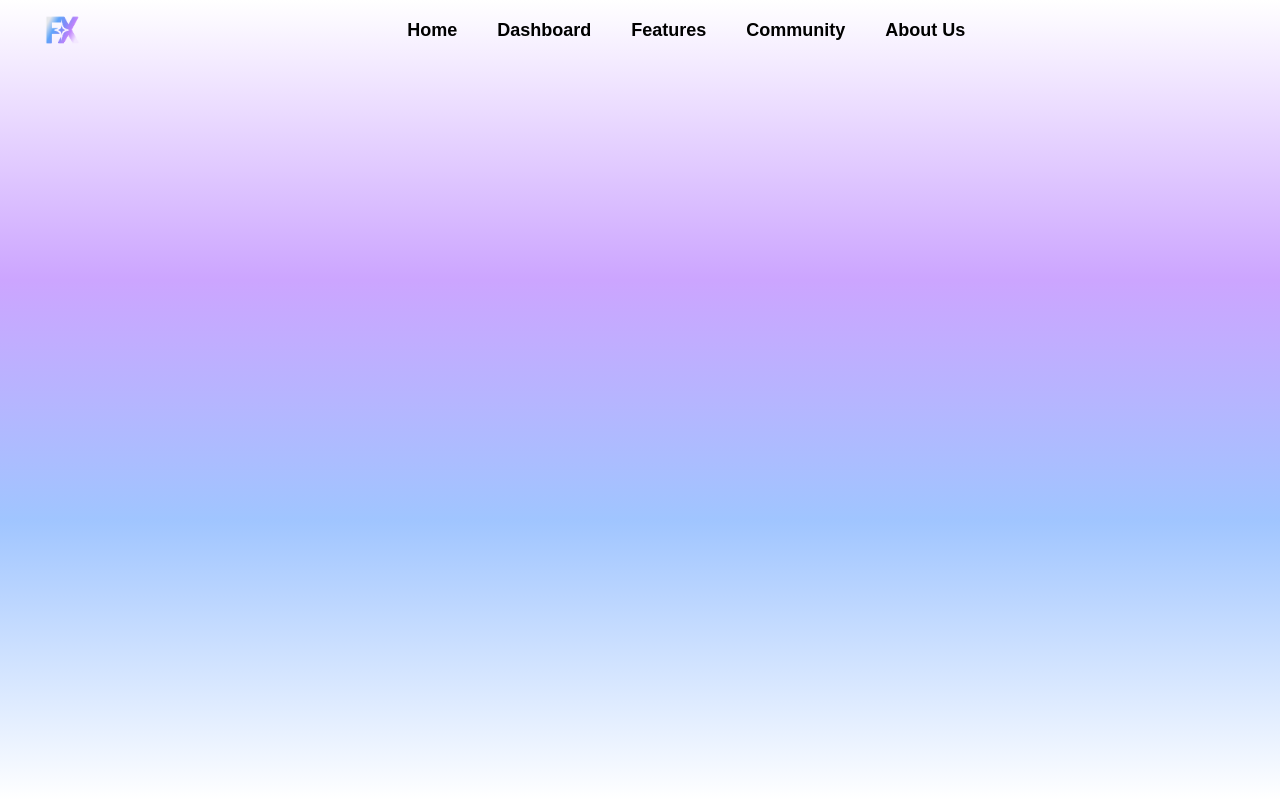
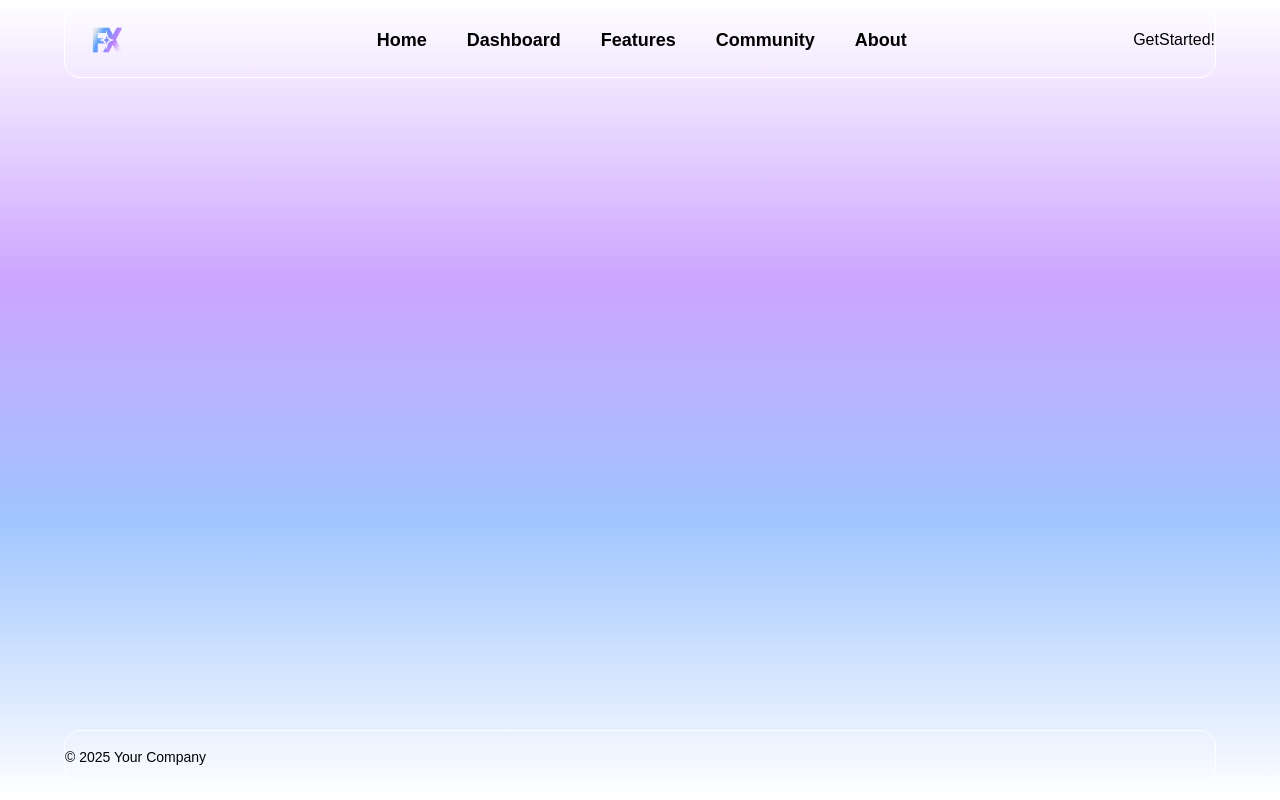
Before and after one commit to moondiverc/sistech-fix, a Next.js app: page / in a window 1280 px wide. Built offline with nearby package versions, Linux system fonts and the light colour scheme.

Commit message:
feat: add header & footer

```diff
--- a/src/app/layout.tsx
+++ b/src/app/layout.tsx
@@ -27,9 +27,10 @@ export default function RootLayout({
   return (
     <html lang="en">
       <body
-        className={`${geistSans.variable} ${geistMono.variable} antialiased`}
+        className={`${geistSans.variable} ${geistMono.variable} antialiased flex flex-col min-h-screen`}
       >
-        <header className="h-15 text-black flex px-4 items-center justify-between">
+        <header className="py-10 h-15 text-black flex px-4 items-center justify-center">
+          <div className="bg-white/10 border border-white rounded-2xl max-w-6xl w-full flex items-center justify-between">
             <Link href="./" className="flex items-center gap-x-2">
               <Image
                 src="/image.png"
@@ -43,12 +44,24 @@ export default function RootLayout({
               <Link href="./products">Dashboard</Link>
               <Link href="./contact">Features</Link>
               <Link href="./contact">Community</Link>
-            <Link href="./contact">About Us</Link>
+              <Link href="./contact">About</Link>
+            </div>
+            <button>GetStarted!</button>
           </div>
         </header>
+
+        <main className="flex-1">
           {children}
+        </main>
+
+        <footer className="text-black w-full px-4 py-4">
+          <div className="border border-white rounded-2xl bg-white/10 max-w-6xl mx-auto py-4 flex items-center justify-between">
+            <p className="text-sm">© 2025 Your Company</p>
+            <div className="flex gap-x-4">
+            </div>
+          </div>
+        </footer>
       </body>
     </html>
   );
 }
-{/* <Image src="/image.png" alt="" width={500} height={500} /> */}
```
Lines whose indentation alone changed are shown as unchanged.
